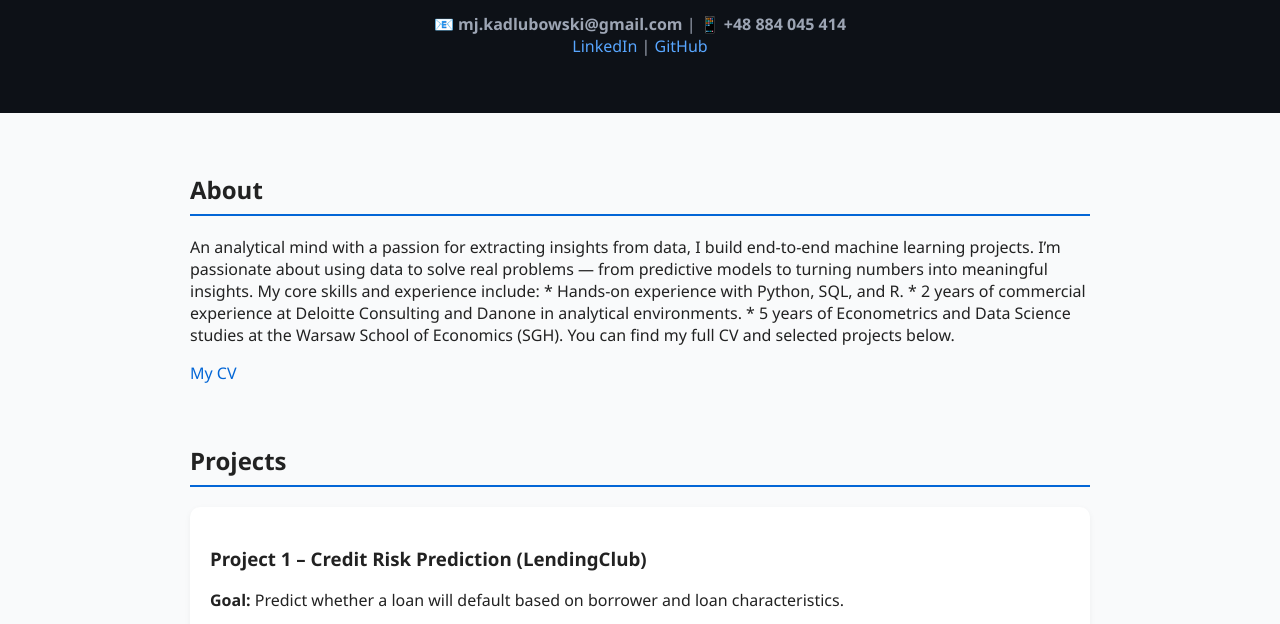
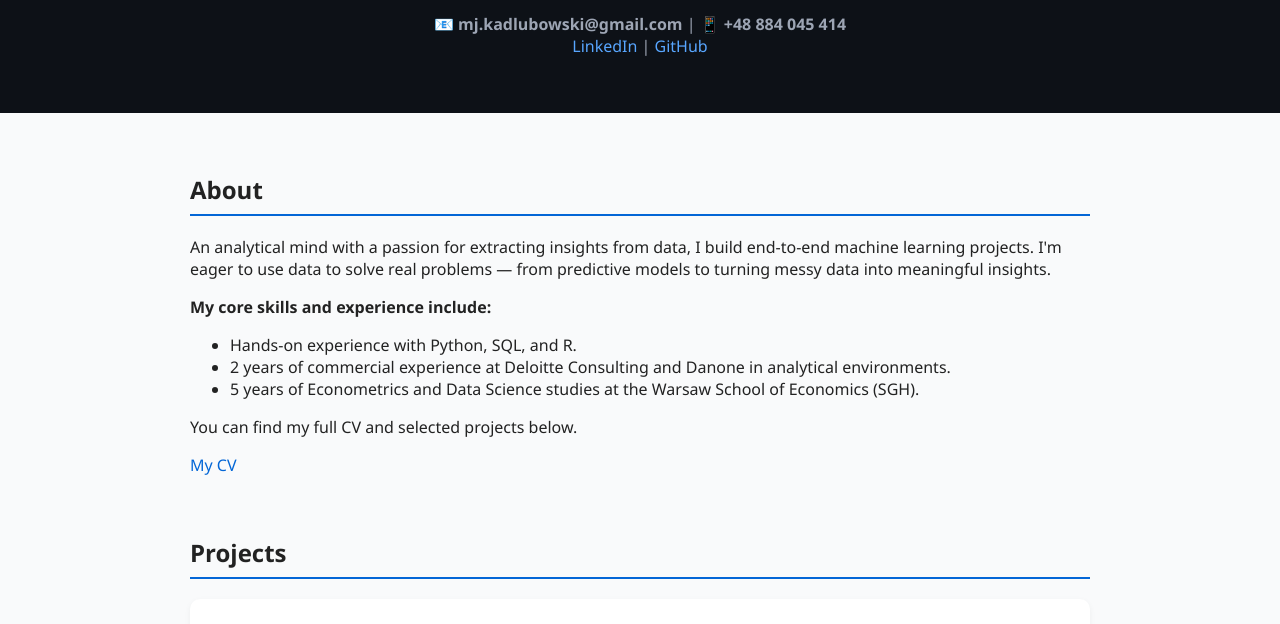
Before and after one commit to MateuszKadlubowskiDS/MateuszKadlubowskiDS.github.io, a plain HTML site: page index.html in a window 1280 px wide. Shown: the part 121-745 px from the top of the page. Drawn offline with Linux system fonts and the light colour scheme.

Commit message:
Update index.html

```diff
--- a/index.html
+++ b/index.html
@@ -69,17 +69,23 @@
 
 <section id="about">
   <h2>About</h2>
-<p>
-An analytical mind with a passion for extracting insights from data, I build end-to-end machine learning projects. I’m passionate about using data to solve real problems — from predictive models to turning numbers into meaningful insights.
 
-My core skills and experience include:
-* Hands-on experience with Python, SQL, and R.
-* 2 years of commercial experience at Deloitte Consulting and Danone in analytical environments.
-* 5 years of Econometrics and Data Science studies at the Warsaw School of Economics (SGH).
+  <p>
+    An analytical mind with a passion for extracting insights from data, I build end-to-end machine learning projects. I'm eager to use data to solve real problems — from predictive models to turning messy data into meaningful insights.
+  </p>
 
-You can find my full CV and selected projects below.
+  <p><strong>My core skills and experience include:</strong></p>
 
-</p>
+  <ul>
+    <li>Hands-on experience with Python, SQL, and R.</li>
+    <li>2 years of commercial experience at Deloitte Consulting and Danone in analytical environments.</li>
+    <li>5 years of Econometrics and Data Science studies at the Warsaw School of Economics (SGH).</li>
+  </ul>
+
+  <p>
+    You can find my full CV and selected projects below.
+  </p>
+
   <p>
     <a href="CV_Mateusz_Kadlubowski.pdf" target="_blank">My CV</a>
   </p>
```
